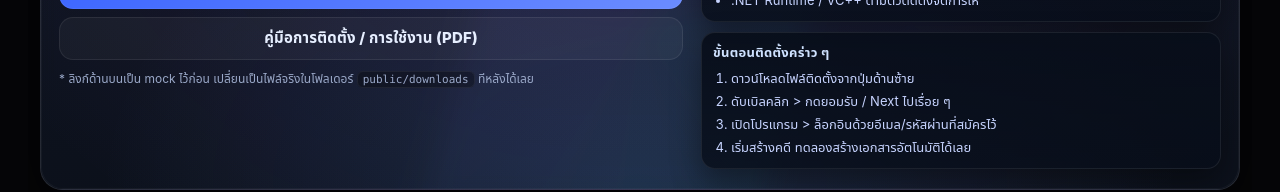
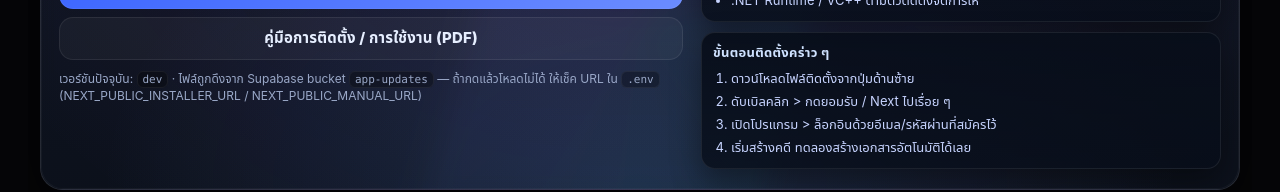
Before and after one commit to koajomza/cat-alysim, a Next.js app in the folder apps/web/: page / in a window 1280 px wide. Shown: the part 2010-2202 px from the top of the page. Built offline with nearby package versions, Linux system fonts and the light colour scheme; no server answers.

Commit message:
download link

```diff
--- a/apps/web/src/app/page.tsx
+++ b/apps/web/src/app/page.tsx
@@ -37,6 +37,19 @@ const FEATURES: Feature[] = [
     href: "#feature-client",
   },
 ];
+
+// ====== URL ดาวน์โหลดจาก Supabase / ENV ======
+// ถ้าตั้ง NEXT_PUBLIC_INSTALLER_URL / NEXT_PUBLIC_MANUAL_URL ไว้ จะใช้ค่านั้น
+// ถ้าไม่ตั้ง จะ fallback เป็น Supabase app-updates bucket ตาม project ที่ให้มา
+const INSTALLER_URL =
+  process.env.NEXT_PUBLIC_INSTALLER_URL ||
+  "https://download.cat-alysim.com/CAT-ALYSIM_Setup.exe";
+
+const MANUAL_URL =
+  process.env.NEXT_PUBLIC_MANUAL_URL ||
+  "https://aqjomvjzmvgwlvdhficv.supabase.co/storage/v1/object/public/app-updates/CAT-ALYSIM-Manual.pdf";
+
+const APP_VERSION = process.env.NEXT_PUBLIC_APP_VERSION || "dev";
 
 export default function HomePage() {
   const canvasRef = useRef<HTMLCanvasElement | null>(null);
@@ -231,7 +244,9 @@ export default function HomePage() {
               </p>
               <ul className="feature-list">
                 <li>รองรับเลขบัตร ปชช. ชื่อ-สกุล ที่อยู่ วันเดือนปีเกิด</li>
-                <li>ดึงข้อมูลออกมา post-process ต่อได้ (เช่น แยกตำบล/อำเภอ/จังหวัด)</li>
+                <li>
+                  ดึงข้อมูลออกมา post-process ต่อได้ (เช่น แยกตำบล/อำเภอ/จังหวัด)
+                </li>
                 <li>ต่อยอดไปอ่านสำเนาบัตร, TR14, Passport ได้ในอนาคต</li>
               </ul>
             </div>
@@ -302,24 +317,30 @@ export default function HomePage() {
             </p>
 
             <div className="download-buttons">
-              {/* TODO: เปลี่ยน href เป็นลิงก์จริงตอน build installer เสร็จ */}
               <a
                 className="btn btn-primary full"
-                href="/downloads/CAT-ALYSIM-Setup.exe"
+                href={INSTALLER_URL}
+                // ให้ browser รู้ว่าเป็นไฟล์ดาวน์โหลดใหญ่
+                rel="noreferrer"
               >
                 ดาวน์โหลดสำหรับ Windows (.exe)
               </a>
               <a
                 className="btn btn-ghost full"
-                href="/downloads/CAT-ALYSIM-Manual.pdf"
+                href={MANUAL_URL}
+                target="_blank"
+                rel="noreferrer"
               >
                 คู่มือการติดตั้ง / การใช้งาน (PDF)
               </a>
             </div>
 
             <div className="download-note">
-              * ลิงก์ด้านบนเป็น mock ไว้ก่อน เปลี่ยนเป็นไฟล์จริงในโฟลเดอร์{" "}
-              <code>public/downloads</code> ทีหลังได้เลย
+              เวอร์ชันปัจจุบัน:{" "}
+              <code>{APP_VERSION}</code>{" "}
+              · ไฟล์ถูกดึงจาก Supabase bucket <code>app-updates</code> —
+              ถ้ากดแล้วโหลดไม่ได้ ให้เช็ค URL ใน <code>.env</code>{" "}
+              (NEXT_PUBLIC_INSTALLER_URL / NEXT_PUBLIC_MANUAL_URL)
             </div>
           </div>
 
```
